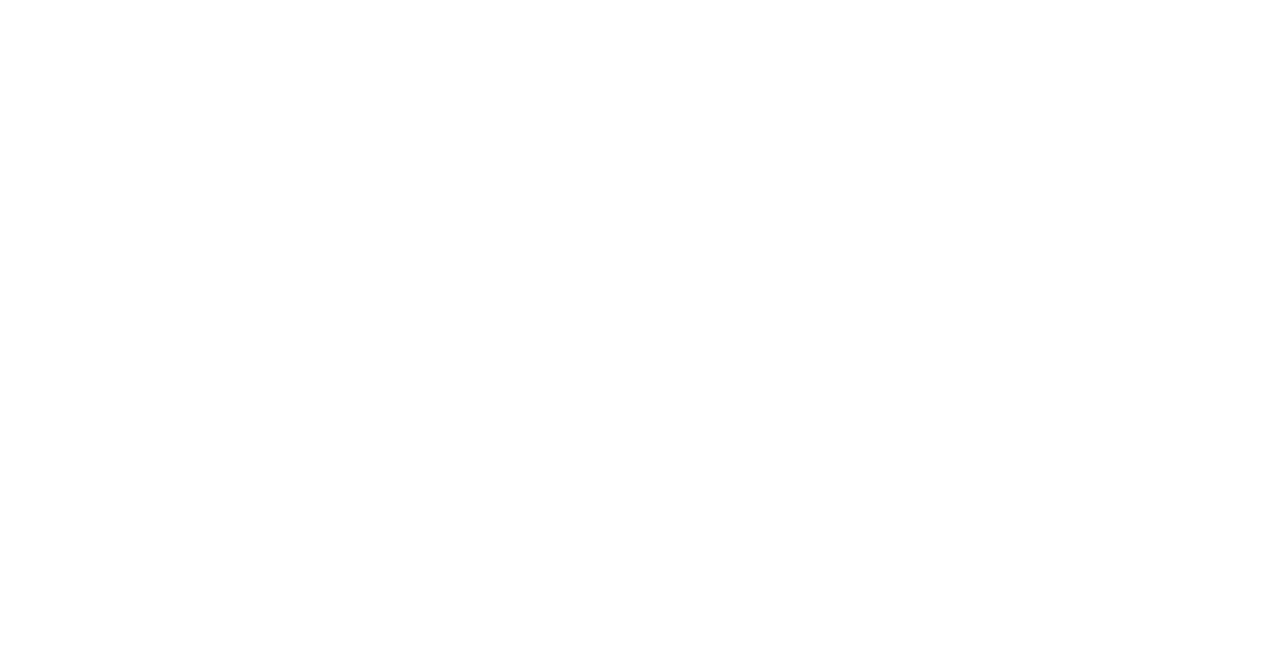
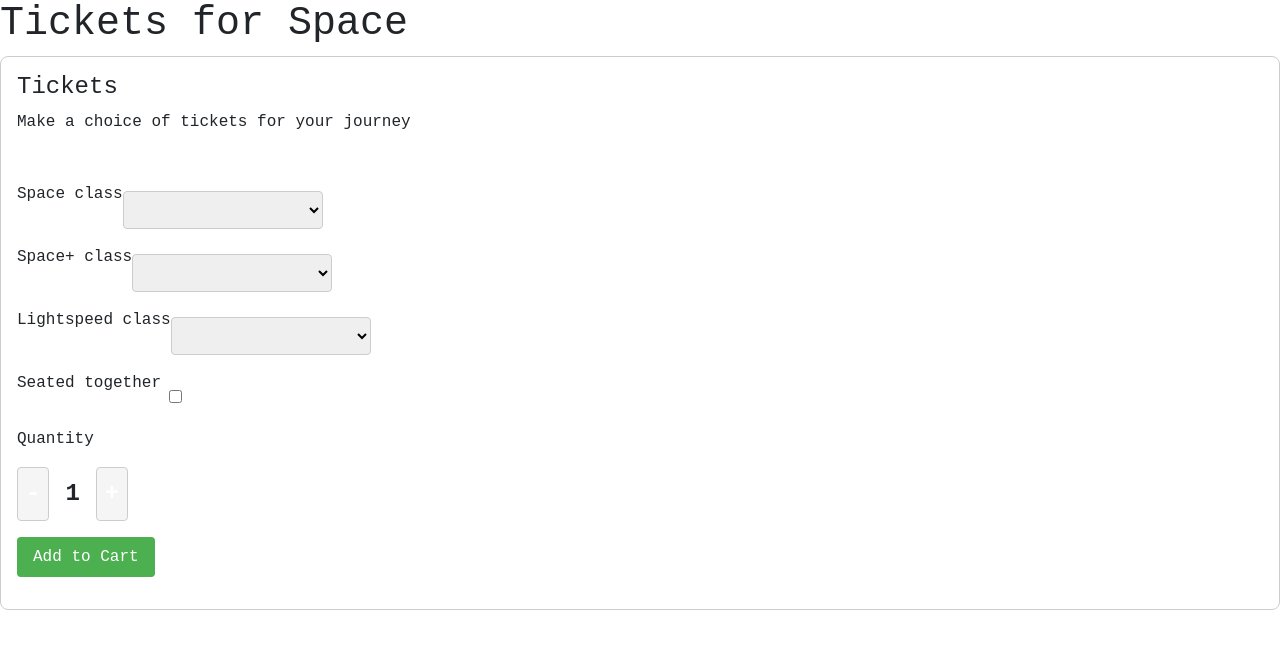
Before and after one commit to TheProgrammer1000/VueAgilt, a Vue app in the folder vue-project/: page /ticketpage in a window 1280 px wide. Before the commit this address had no page. Shown: the top 648 px of the page. Built offline with nearby package versions, Linux system fonts and the light colour scheme.

Commit message:
Updating name of prod to ticket page remove image

```diff
--- a/vue-project/src/components/ProductPage.vue
+++ /dev/null
@@ -1,189 +0,0 @@
-<template>
-  <div class="product-card">
-    <img :src="product.imageUrl" :alt="product.name" class="product-image" />
-    <div class="product-details">
-      <h2>{{ product.name }}</h2>
-      <p>{{ product.description }}</p>
-      <div class="price-and-options">
-        <div class="price">{{ formatPrice(product.price) }}</div>
-        <div class="options">
-          <select v-model="selectedOption" @change="updatePrice">
-            <option value="space">Space</option>
-            <option value="spaceplus">Space+</option>
-            <option value="lightspeed">Lightspeed</option>
-          </select>
-          <div class="quantity">
-            <label>Quantity:</label>
-            <button @click="decrement">-</button>
-            <span>{{ quantity }}</span>
-            <button @click="increment">+</button>
-          </div>
-        </div>
-      </div>
-      <div class="checkbox">
-        <input type="checkbox" v-model="seatedTogether" />
-        <label>Seated together</label>
-      </div>
-      <button class="add-to-cart" @click="addToCart">Add to Cart</button>
-    </div>
-  </div>
-</template>
-
-<script>
-export default {
-  props: {
-    product: {
-      type: Object,
-      required: true,
-    },
-  },
-  data() {
-    return {
-      selectedOption: "space",
-      quantity: 1,
-      seatedTogether: false,
-    };
-  },
-  methods: {
-    formatPrice(price) {
-      // Function to format price as desired
-      // For example: return `$${price.toFixed(2)}`
-    },
-    updatePrice() {
-      // Function to update price based on selectedOption
-      // For example: if (this.selectedOption === 'space') this.product.price = 10
-    },
-    increment() {
-      this.quantity++;
-    },
-    decrement() {
-      if (this.quantity > 1) this.quantity--;
-    },
-    addToCart() {
-      const product = {
-        id: this.product.id,
-        name: this.product.name,
-        price: this.product.price,
-        quantity: this.quantity,
-        seatedTogether: this.seatedTogether,
-      };
-      this.$emit("add-to-cart", product);
-    },
-  },
-};
-</script>
-
-<style scoped>
-.product-card {
-  display: flex;
-  align-items: center;
-  background-color: #fff;
-  border-radius: 8px;
-  box-shadow: 0px 2px 6px rgba(0, 0, 0, 0.1);
-  padding: 16px;
-  width: 100%;
-}
-
-.product-image {
-  width: 200px;
-  height: 200px;
-  object-fit: cover;
-  margin-right: 16px;
-}
-
-.product-details {
-  flex: 1;
-}
-
-.product-details h2 {
-  margin: 0;
-  font-size: 24px;
-  font-weight: bold;
-  color: #333;
-}
-
-.product-details p {
-  margin: 8px 0;
-  font-size: 16px;
-  color: #666;
-}
-
-.price-and-options {
-  display: flex;
-  justify-content: space-between;
-  align-items: center;
-  margin: 16px 0;
-}
-
-.price {
-  font-size: 24px;
-  font-weight: bold;
-  color: #333;
-}
-
-.options select {
-  font-size: 16px;
-  font-weight: bold;
-  color: #333;
-  border: none;
-  background-color: #f5f5f5;
-  padding: 8px;
-  border-radius: 4px;
-  margin-right: 8px;
-}
-
-.quantity {
-  display: flex;
-  align-items: center;
-}
-
-.quantity label {
-  font-size: 16px;
-  font-weight: bold;
-  color: #333;
-  margin-right: 8px;
-}
-
-.quantity button {
-  font-size: 16px;
-  font-weight: bold;
-  color: #333;
-  background-color: #f5f5f5;
-  border: none;
-  border-radius: 4px;
-  padding: 8px;
-  margin: 0 4px;
-}
-
-.checkbox {
-  display: flex;
-  align-items: center;
-  margin: 16px 0;
-}
-
-.checkbox input[type="checkbox"] {
-  margin-right: 8px;
-}
-
-.checkbox label {
-  font-size: 16px;
-  font-weight: bold;
-  color: #333;
-}
-
-.add-to-cart {
-  font-size: 16px;
-  font-weight: bold;
-  color: #fff;
-  background-color: #333;
-  border: none;
-  border-radius: 4px;
-  padding: 12px 16px;
-  cursor: pointer;
-  transition: all 0.2s ease;
-}
-
-.add-to-cart:hover {
-  background-color: #555;
-}
-</style>
--- /dev/null
+++ b/vue-project/src/components/TicketPage.vue
@@ -0,0 +1,197 @@
+<template>
+  <div class="product-card">
+    <div class="product-info">
+      <h2>{{ product.name }}</h2>
+      <p>{{ product.description }}</p>
+      <p class="price">{{ product.price }}</p>
+    </div>
+    <div class="product-options">
+      <div class="option">
+        <label for="space">Space class</label>
+        <select id="space" v-model="selectedOption">
+          <option
+            v-for="option in product.options"
+            :key="option.id"
+            :value="option.price"
+          >
+            {{ option.name }} $10000
+          </option>
+        </select>
+      </div>
+      <div class="option">
+        <label for="space-plus">Space+ class</label>
+        <select id="space-plus" v-model="selectedOption">
+          <option
+            v-for="option in product.options"
+            :key="option.id"
+            :value="option.price + 10"
+          >
+            {{ option.name }} $20000
+          </option>
+        </select>
+      </div>
+      <div class="option">
+        <label for="lightspeed">Lightspeed class</label>
+        <select id="lightspeed" v-model="selectedOption">
+          <option
+            v-for="option in product.options"
+            :key="option.id"
+            :value="option.price + 20"
+          >
+            {{ option.name }} $30000
+          </option>
+        </select>
+      </div>
+      <div class="option">
+        <label for="seated-together">Seated together</label>
+        <input type="checkbox" id="seated-together" v-model="seatedTogether" />
+      </div>
+      <div class="option">
+        <label for="quantity">Quantity</label>
+        <div class="quantity-controls">
+          <button @click="decrement">-</button>
+          <span>{{ quantity }}</span>
+          <button @click="increment">+</button>
+        </div>
+      </div>
+      <div class="option">
+        <button @click="addToCart">Add to Cart</button>
+      </div>
+    </div>
+  </div>
+</template>
+
+<script>
+export default {
+  props: {
+    product: {
+      type: Object,
+      required: true,
+    },
+  },
+  data() {
+    return {
+      selectedOption: 0,
+      seatedTogether: false,
+      quantity: 1,
+    };
+  },
+  methods: {
+    addToCart() {
+      const product = {
+        name: this.product.name,
+        price: this.selectedOption,
+        seatedTogether: this.seatedTogether,
+        quantity: this.quantity,
+      };
+      // emit an event to the parent component to add the product to the cart
+      this.$emit("add-to-cart", product);
+    },
+    increment() {
+      this.quantity++;
+    },
+    decrement() {
+      if (this.quantity > 1) {
+        this.quantity--;
+      }
+    },
+  },
+};
+</script>
+
+<style scoped>
+.product-card {
+  display: flex;
+  flex-direction: column;
+  border: 1px solid #ccc;
+  border-radius: 8px;
+  padding: 16px;
+  margin-bottom: 16px;
+}
+
+.product-info {
+  margin-bottom: 16px;
+  margin-right: 16px;
+}
+
+.product-info h2 {
+  font-size: 24px;
+  margin-bottom: 8px;
+}
+
+.product-info p {
+  font-size: 16px;
+  margin-bottom: 8px;
+}
+
+.product-info .price {
+  font-size: 24px;
+  font-weight: bold;
+}
+
+.product-options {
+  display: flex;
+  flex-direction: column;
+  justify-content: space-between;
+  margin-top: 16px;
+}
+
+.product-options .option {
+  margin-bottom: 16px;
+}
+
+.product-options label {
+  font-size: 16px;
+  margin-bottom: 8px;
+}
+
+.product-options select {
+  font-size: 16px;
+  padding: 8px;
+  border-radius: 4px;
+  border: 1px solid #ccc;
+  width: 100%;
+  max-width: 200px;
+}
+
+.product-options input[type="checkbox"] {
+  margin-left: 8px;
+  font-size: 16px;
+}
+
+.product-options .quantity-controls {
+  display: flex;
+  flex-direction: row;
+  align-items: center;
+}
+
+.product-options .quantity-controls button {
+  font-size: 24px;
+  font-weight: bold;
+  padding: 8px;
+  border-radius: 4px;
+  border: 1px solid #ccc;
+  background-color: #f5f5f5;
+  cursor: pointer;
+}
+
+.product-options .quantity-controls span {
+  font-size: 24px;
+  font-weight: bold;
+  margin: 0 16px;
+}
+
+.product-options button {
+  font-size: 16px;
+  padding: 8px 16px;
+  border-radius: 4px;
+  border: none;
+  background-color: #4caf50;
+  color: white;
+  cursor: pointer;
+}
+
+.product-options button:hover {
+  background-color: #2e8b57;
+}
+</style>
--- a/vue-project/src/router/index.js
+++ b/vue-project/src/router/index.js
@@ -32,12 +32,12 @@
       component: () => import("../views/LandingPage.vue"),
     },
     {
-      path: "/productpage",
-      name: "productpage",
+      path: "/ticketpage",
+      name: "ticketpage",
       // route level code-splitting
       // this generates a separate chunk (About.[hash].js) for this route
       // which is lazy-loaded when the route is visited.
-      component: () => import("../views/ProductView.vue"),
+      component: () => import("../views/TicketView.vue"),
     },
   ],
 });
--- a/vue-project/src/views/ProductView.vue
+++ /dev/null
@@ -1,31 +0,0 @@
-<template>
-  <div>
-    <h1>Product Page</h1>
-    <ProductPage :product="product" />
-  </div>
-</template>
-
-<script>
-import ProductPage from "../components/ProductPage.vue";
-
-export default {
-  components: {
-    ProductPage,
-  },
-  data() {
-    return {
-      product: {
-        name: "Product Name",
-        description: "Product Description",
-        price: "$10.00",
-        image: "src/assets/PlanetPictures/Moon.jpeg",
-        options: [
-          { id: 1, name: "Option 1", price: "$10.00" },
-          { id: 2, name: "Option 2", price: "$15.00" },
-          { id: 3, name: "Option 3", price: "$20.00" },
-        ],
-      },
-    };
-  },
-};
-</script>
--- /dev/null
+++ b/vue-project/src/views/TicketView.vue
@@ -0,0 +1,29 @@
+<template>
+  <div>
+    <h1>Tickets for Space</h1>
+    <TicketPage :product="product" />
+  </div>
+</template>
+
+<script>
+import TicketPage from "../components/TicketPage.vue";
+
+export default {
+  components: {
+    TicketPage,
+  },
+  data() {
+    return {
+      product: {
+        name: "Tickets",
+        description: "Make a choice of tickets for your journey",
+        options: [
+          { id: 1, name: "Mars", price: "$10.00" },
+          { id: 2, name: "Moon", price: "$15.00" },
+          { id: 3, name: "Kepler", price: "$20.00" },
+        ],
+      },
+    };
+  },
+};
+</script>
```
